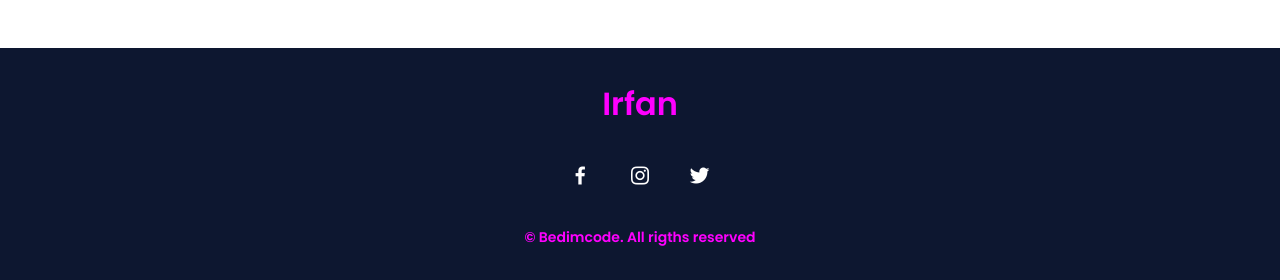
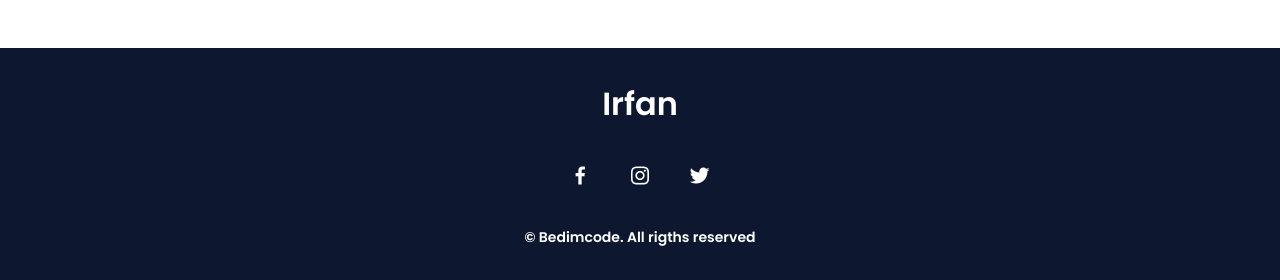
Before and after one commit to f4nn18/f4nn.github.io, a PHP site: page /w1.html in a window 1280 px wide. Shown: the part 2417-2697 px from the top of the page. Run offline with PHP 8.4, Linux system fonts and the light colour scheme.

Commit message:
change footer color

```diff
--- a/assets/css/wstyles.css
+++ b/assets/css/wstyles.css
@@ -392,7 +392,7 @@ img {
 /* ===== FOOTER =====*/
 .footer {
   background-color: var(--second-color);
-  color: #f0f;
+  color: #fff;
   text-align: center;
   font-weight: var(--font-semi);
   padding: 2rem 0;
```
